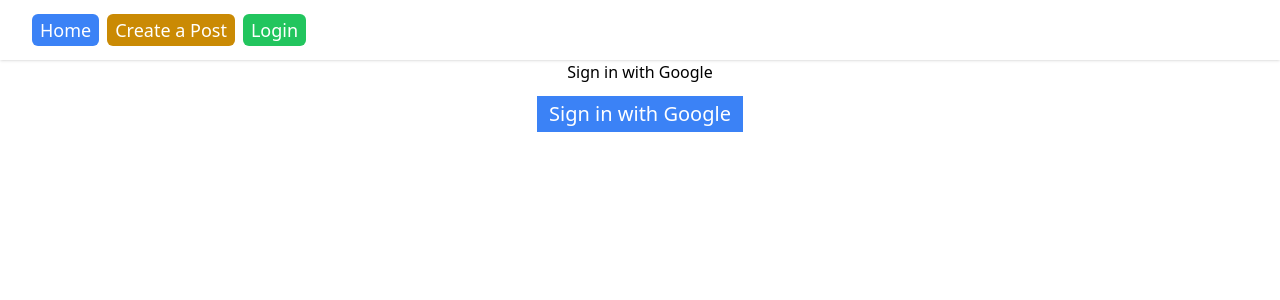
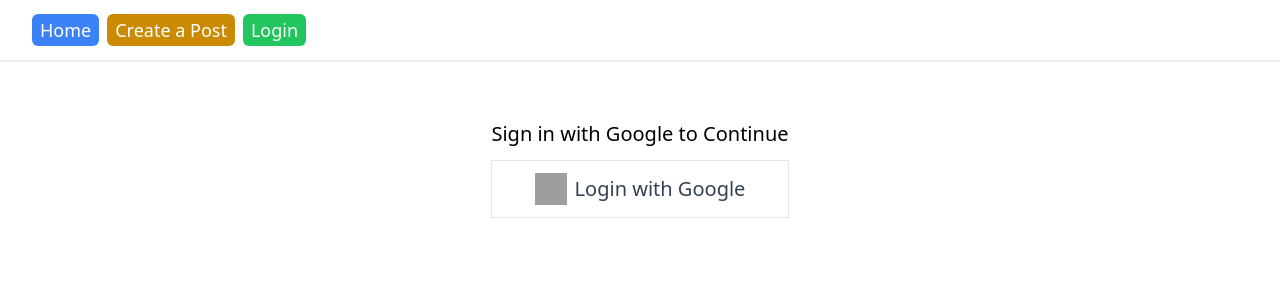
Before and after one commit to Robel-Belihu/rb-blog, a React (Create React App) app: page /login in a window 1280 px wide. Shown: the top 300 px of the page. Built offline with nearby package versions, Linux system fonts and the light colour scheme; grey boxes are pictures that could not be loaded.

Commit message:
create google sing in page

```diff
--- a/src/pages/CreatePostPage.jsx
+++ b/src/pages/CreatePostPage.jsx
@@ -6,7 +6,7 @@
       <section className="mb-32 text-center text-gray-800">
         <div className="max-w-[700px] mx-auto px-3 lg:px-6">
           <h2 className="text-3xl font-bold mb-12">Create a Post</h2>
-          <form className="bg-slate-400 p-6 rounded-md">
+          <form className="bg-purple-300 p-6 rounded-md shadow-xl">
             <div className="form-group mb-6">
               <label className="text-xl">Title:</label>
               <input
@@ -76,7 +76,7 @@
           duration-150
           ease-in-out"
             >
-              Send
+              SUBMIT POST
             </button>
           </form>
         </div>
--- a/src/pages/Login.jsx
+++ b/src/pages/Login.jsx
@@ -15,14 +15,21 @@
   };
 
   return (
-    <div className="container flex flex-col items-center justify-center gap-3">
-      <p>Sign in with Google</p>
-      <button
-        onClick={signIn}
-        className="btn text-white bg-blue-500 py-1 px-3 text-xl cursor-pointer"
-      >
-        Sign in with Google
-      </button>
+    <div className="container flex flex-col items-center justify-center mt-10 gap-3">
+      <div className="my-5 flex flex-col items-center">
+        <label className="text-xl">Sign in with Google to Continue</label>
+        <button
+          onClick={signIn}
+          className="w-full text-center py-3 my-3 px-3 border flex space-x-2 items-center justify-center border-slate-200 text-slate-700 hover:border-slate-400 hover:text-slate-900 hover:shadow transition duration-150"
+        >
+          <img
+            src="https://www.svgrepo.com/show/355037/google.svg"
+            className="w-8 h-8"
+            alt=""
+          />
+          <span className="text-xl">Login with Google</span>
+        </button>
+      </div>
     </div>
   );
 }
```
